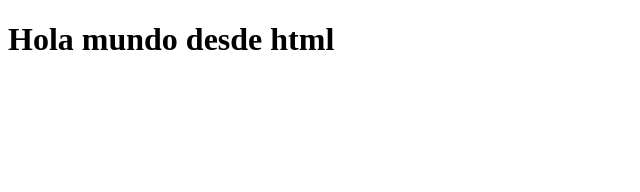
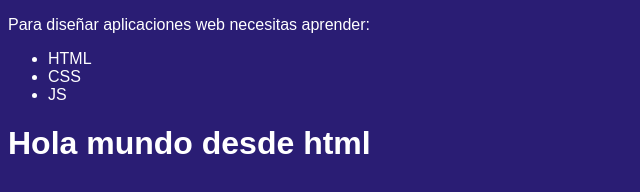
Before and after one commit to AnaRB29/entregas, a plain HTML site: page index.html in a window 1280 px wide. Shown: the whole page, without its empty margins (0-640 px from the left). Drawn offline with Linux system fonts and the light colour scheme.

Commit message:
Agregando cambios al index.html desde la rama css

```diff
--- a/index.html
+++ b/index.html
@@ -5,6 +5,14 @@
     <meta http-equiv="X-UA-Compatible" content="IE=edge">
     <meta name="viewport" content="width=device-width, initial-scale=1.0">
     <title>Hola mundo desde html</title>
+    <p>
+        Para diseñar aplicaciones web necesitas aprender:</p>
+        <ul>
+            <li> HTML </li>
+            <li> CSS </li>
+            <li> JS </li>
+        </ul>
+    <link rel="stylesheet"href="style.css"/>
 </head>
 <body>
 
```
